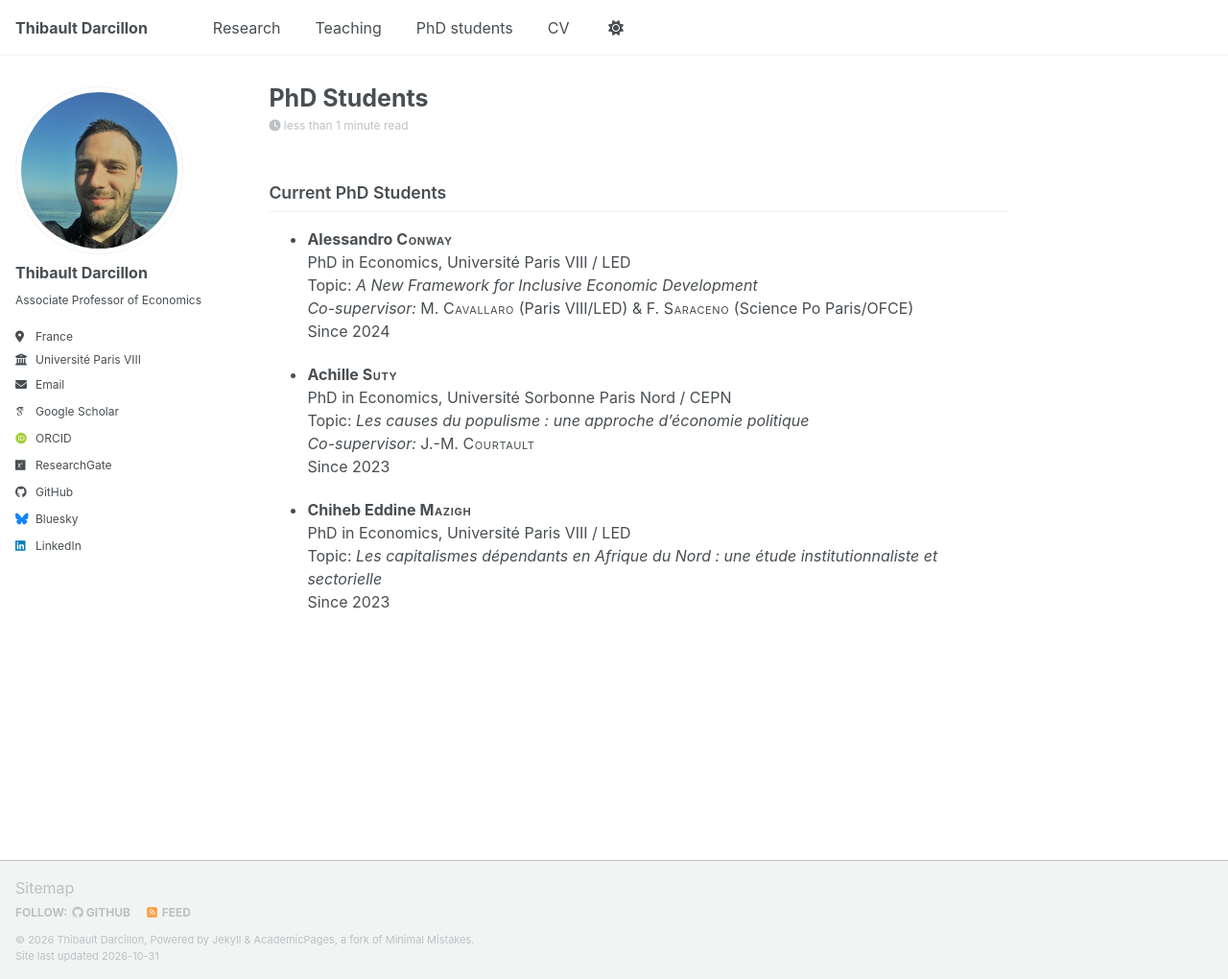
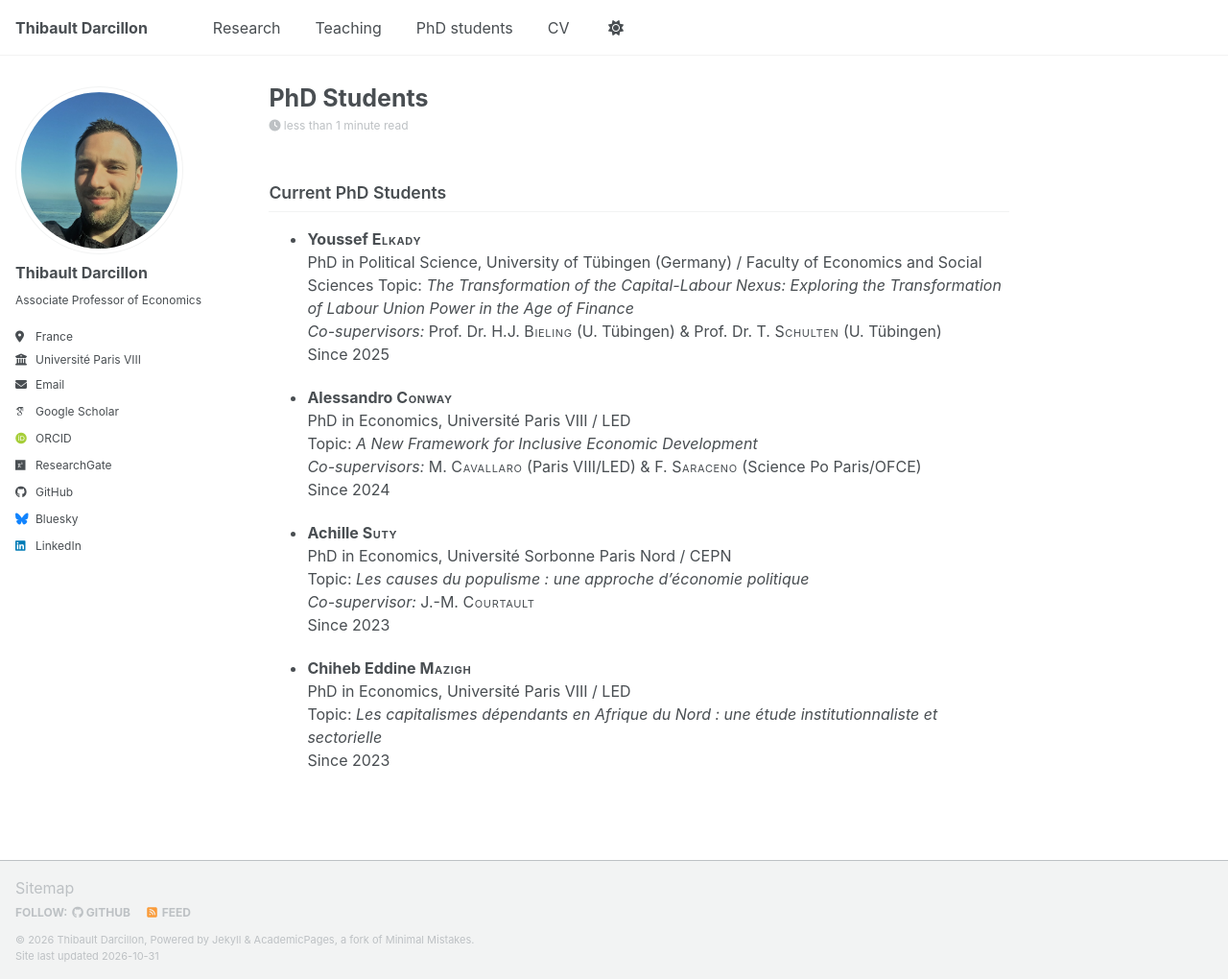
Before and after one commit to thibaultdarcillon/thibaultdarcillon.github.io, a Jekyll site: the page built from _pages/phd.md, in a window 1280 px wide and 1020 px high. Shown: the whole window at 96% size. Built offline with Jekyll 4.4.1, drawn with Linux system fonts in a browser that asks for light colours; some web fonts are replaced; a script bundle is joined from its source files by our own code; library files that are not in the unit come from our copies.

Commit message:
Update PhD Students Page

```diff
--- a/_pages/phd.md
+++ b/_pages/phd.md
@@ -7,10 +7,16 @@ author_profile: true
 
 ## Current PhD Students
 
+- **Youssef <span class="smallcaps">Elkady</span>**
+ PhD in Political Science, University of Tübingen (Germany) / Faculty of Economics and Social Sciences
+ Topic: *The Transformation of the Capital-Labour Nexus: Exploring the Transformation of Labour Union Power in the Age of Finance*
+ *Co-supervisors:* Prof. Dr. H.J. <span class="smallcaps">Bieling</span> (U. Tübingen) & Prof. Dr. T. <span class="smallcaps">Schulten</span> (U. Tübingen)
+ Since 2025
+
 - **Alessandro <span class="smallcaps">Conway</span>**
  PhD in Economics, Université Paris VIII / LED
  Topic: *A New Framework for Inclusive Economic Development*
- *Co-supervisor:* M. <span class="smallcaps">Cavallaro</span> (Paris VIII/LED) & F. <span class="smallcaps">Saraceno</span> (Science Po Paris/OFCE)
+ *Co-supervisors:* M. <span class="smallcaps">Cavallaro</span> (Paris VIII/LED) & F. <span class="smallcaps">Saraceno</span> (Science Po Paris/OFCE)
  Since 2024
 
 - **Achille <span class="smallcaps">Suty</span>**
```
